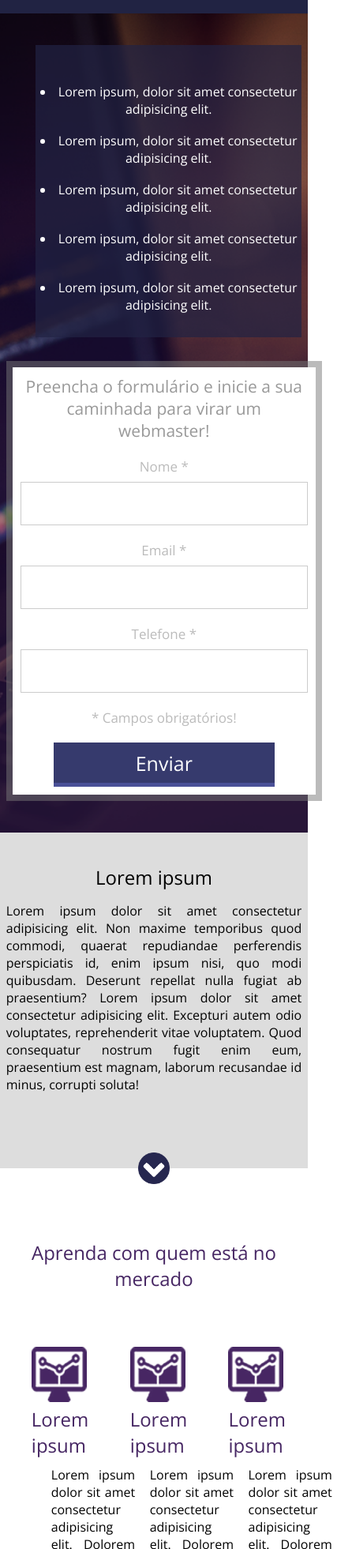
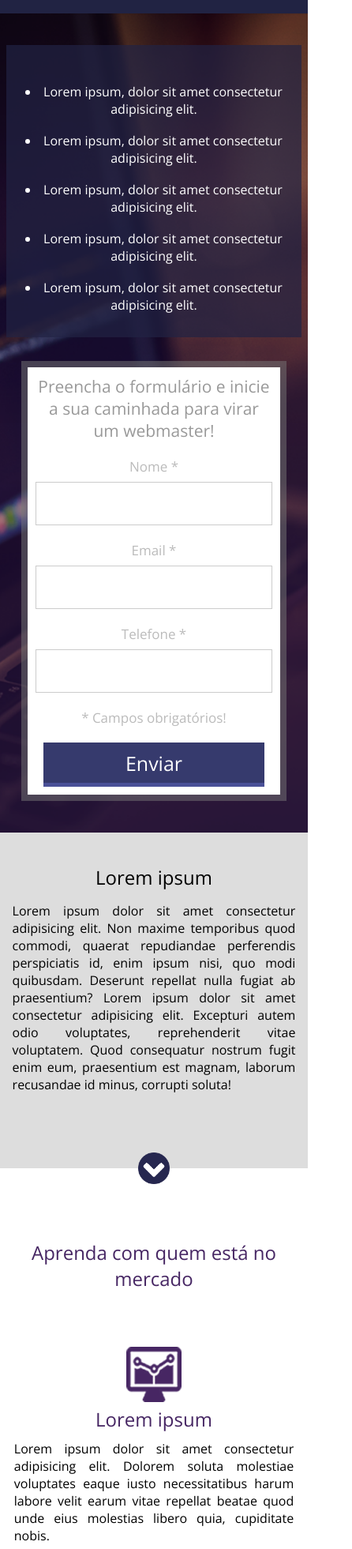
Before and after one commit to carini42/dankicode-responsividade, a plain HTML site: page projeto-01/index.html in a window 390 px wide. Shown: the part 39-2000 px from the top of the page at 79% size, 446 px wide, since content can reach past the window. Drawn offline with nearby package versions, Linux system fonts and the light colour scheme.

Commit message:
projeto final

```diff
--- a/projeto-01/css/style.css
+++ b/projeto-01/css/style.css
@@ -172,8 +172,7 @@ body {
 }
 
 .container-single {
-  display: inline-block;
-  margin-right: -4px;
+  float: left;
   width: 33.3%;
   padding: 30px;
 }
@@ -185,7 +184,7 @@ body {
 .container-single p {
   text-align: justify;
   display: inline-block;
-  padding: 10px 25px;
+  padding: 10px;
 }
 
 .container-single img {
@@ -215,6 +214,14 @@ body {
     margin: 0;
   }
 
+  .container-list {
+    padding: 30px 0;
+    float: left;
+    width: 40%;
+    max-width: 500px;
+    height: auto;
+  }
+
   .container-banner {
     width: 100%;
     padding: 40px 2%;
@@ -225,22 +232,10 @@ body {
   .form {
     max-width: 400px;
     padding: 10px;
-    width: 90%px;
+    width: 60%px;
     height: 100%;
-    margin-top: 30px;
-    float: left;
+    float: right;
     top: 0;
-    display: inline-block;
-  }
-
-  .container-list {
-    padding: 30px 0;
-    float: right;
-    width: 90%;
-    max-width: 500px;
-    height: auto;
-    margin-top: 0;
-    display: inline-block;
   }
 
   .input-container input[type='text'] {
@@ -256,5 +251,30 @@ body {
 }
 
 @media screen and (max-width: 768px) {
+  .container-2 {
+    padding-right: 4%;
+    padding-left: 4%;
+  }
 
+  .container-list {
+    margin-top: 0;
+    float: none;
+    display: inline-block;
+    width: 100%;
+  }
+
+  .form {
+    float: none;
+    display: inline-block;
+    width: 90%;
+    margin-top: 30px;
+  }
+
+  .container-single {
+    float: none;
+    display: inline-block;
+    width: 100%;
+    max-width: 600px;
+    padding: 30px 0;
+  }
 }
```
